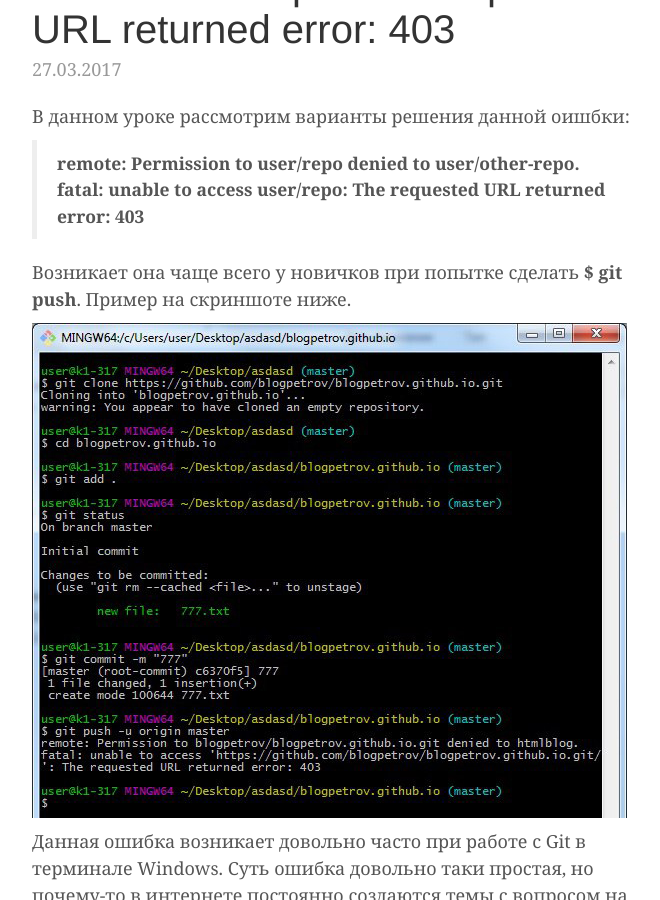
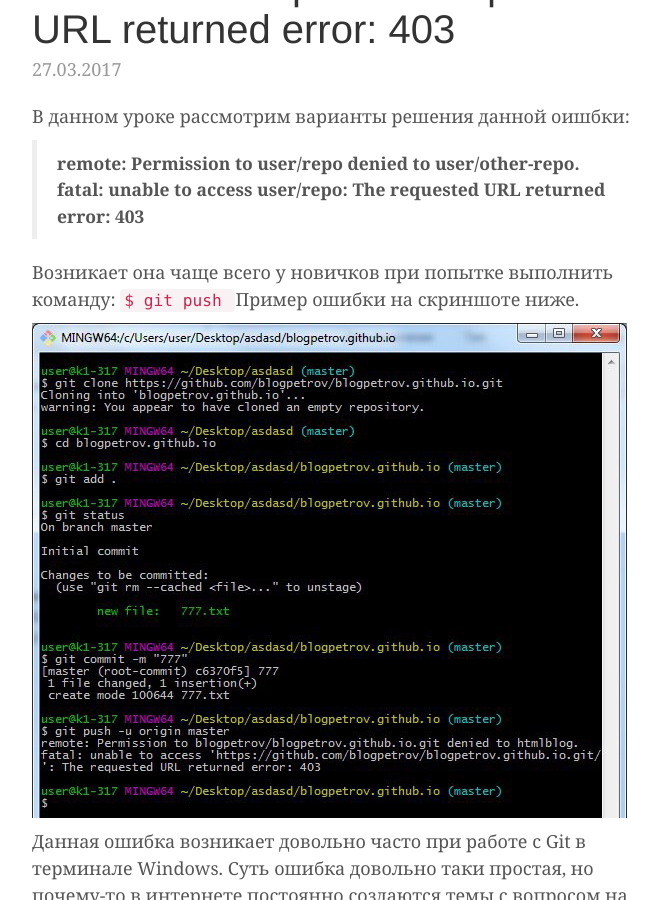
Before and after one commit to htmlblog/htmlblog.github.io, a Jekyll site: the page built from _posts/2017-03-27-permission-to-denied-to-git-error-403.md, in a window 1280 px wide and 900 px high, scrolled down 440 px. Shown: the whole window, without its empty margins (138-798 px from the left). Built offline with Jekyll 4.4.1, drawn with Linux system fonts in a browser that asks for light colours.

Commit message:
Updated Permission To Denied To Git Error 403

```diff
--- a/_posts/2017-03-27-permission-to-denied-to-git-error-403.md
+++ b/_posts/2017-03-27-permission-to-denied-to-git-error-403.md
@@ -19,8 +19,9 @@
 > **remote: Permission to user/repo denied to user/other-repo.**
 > **fatal: unable to access user/repo: The requested URL returned error: 403**
 
-Возникает она чаще всего у новичков при попытке сделать **$ git push**.
-Пример на скриншоте ниже.
+Возникает она чаще всего у новичков при попытке выполнить команду:
+`$ git push `
+Пример ошибки на скриншоте ниже.
 
 ![git-permission-to-denied-to-error-403.jpg](/uploads/git-permission-to-denied-to-error-403.jpg)
 
```
